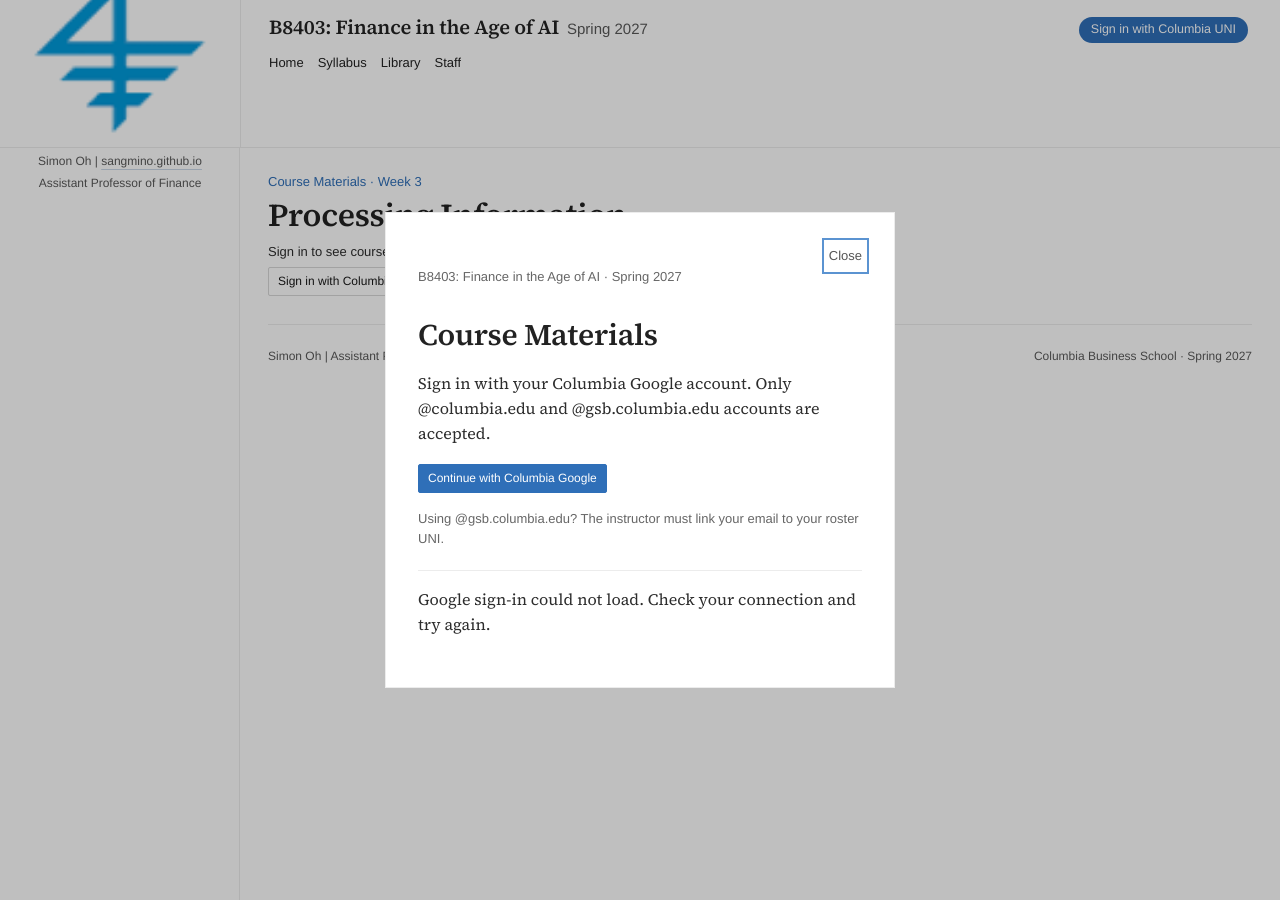
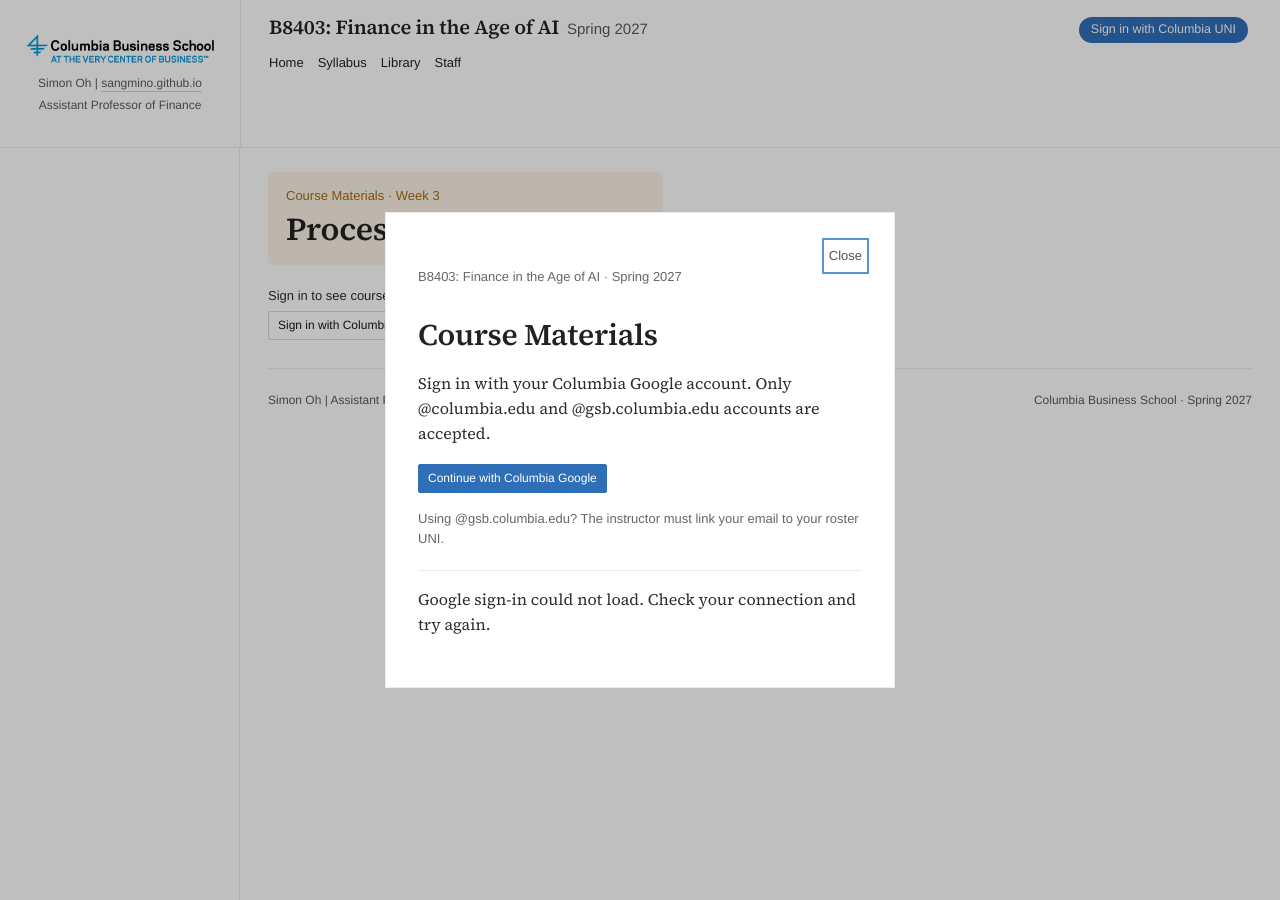
Before and after one commit to ai-finance-cbs/ai-finance-cbs.github.io, a Jekyll site: the page built from materials/week-3.html, in a window 1280 px wide. Built offline with Jekyll 4.4.1, drawn with Linux system fonts in a browser that asks for light colours; a script that is not in the unit is left out.

Commit message:
Week pages: readings with level badges by section; a colour per week
Claude-Session: https://claude.ai/code/session_011QbhiHwAKqFwg98r4t5oEG

```diff
--- a/_includes/materials-nav.html
+++ b/_includes/materials-nav.html
@@ -3,6 +3,6 @@
 {% for s in site.data.library %}{% if s.week < 1 or s.week > 6 %}{% continue %}{% endif %}
 {% if s.week == 0 %}{% assign slug = 'prelude' %}{% elsif s.week == 99 %}{% assign slug = 'coda' %}{% else %}{% assign slug = 'week-' | append: s.week %}{% endif %}
 {% capture u %}/materials/{{ slug }}/{% endcapture %}
-<li><a href="{{ u | relative_url }}"{% if page.url == u %} aria-current="page"{% endif %}>{% if s.week > 0 and s.week < 99 %}<span class="subnav-kicker">Week {{ s.week }}</span>{% endif %}<span class="subnav-label">{{ s.title }}</span></a></li>
+<li class="week-{{ s.week }}"><a href="{{ u | relative_url }}"{% if page.url == u %} aria-current="page"{% endif %}>{% if s.week > 0 and s.week < 99 %}<span class="subnav-kicker">Week {{ s.week }}</span>{% endif %}<span class="subnav-label">{{ s.title }}</span></a></li>
 {% endfor %}</ul></nav>
 {% elsif include.where contains 'subnav-top' %}<div class="subnav subnav-top subnav-empty" aria-hidden="true"></div>{% endif %}
--- a/_includes/week-readings.html
+++ b/_includes/week-readings.html
@@ -1,9 +1,9 @@
 {% if include.week > 0 and include.week < 7 %}
 {% assign library = site.data.library | where: 'week', include.week | first %}
-{% assign wk = site.data.materials | where: 'week', include.week %}{% assign req = wk | where: 'level', 'required' %}{% assign rec = wk | where: 'level', 'recommended' %}{% assign readings = req | concat: rec %}
+{% assign wk = site.data.materials | where: 'week', include.week %}
 <template data-week-readings><section class="week-block" id="required-readings" data-reading-block>
 <h2>Readings</h2>
-<p><a href="{{ '/library/' | append: library.slug | append: '/' | relative_url }}">Readings in the Library</a></p>
-{% if readings.size == 0 %}<p class="upcoming-meta">Readings have not been posted.</p>{% endif %}
-<ul class="upcoming-readings">{% for item in readings %}<li>{% if item.url %}<a href="{{ item.url | escape }}">{{ item.title | escape }}</a>{% else %}{{ item.title | escape }}{% endif %}<span class="upcoming-meta">{{ item.author | escape }}{% if item.year %} ({{ item.year }}){% endif %}{% if item.length %} · {{ item.length | escape }}{% endif %}</span></li>{% endfor %}</ul>
+<p><a href="{{ '/library/' | append: library.slug | append: '/' | relative_url }}">Open in the Library</a></p>
+{% if wk.size == 0 %}<p class="upcoming-meta">Readings have not been posted.</p>{% endif %}
+{% for topic in library.topics %}{% assign items = wk | where: 'topic', topic %}{% if items.size > 0 %}<h3 class="week-reading-topic">{{ topic }}</h3><ul class="material-list week-material-list">{% assign req = items | where: 'level', 'required' %}{% assign rec = items | where: 'level', 'recommended' %}{% assign opt = items | where: 'level', 'optional' | sort_natural: 'year' %}{% for m in req %}{% include material-item.html m=m %}{% endfor %}{% for m in rec %}{% include material-item.html m=m %}{% endfor %}{% for m in opt %}{% include material-item.html m=m %}{% endfor %}</ul>{% endif %}{% endfor %}
 </section></template>{% endif %}
--- a/_layouts/default.html
+++ b/_layouts/default.html
@@ -14,7 +14,7 @@
   <script src="{{ '/assets/materials-config.js' | relative_url }}" defer></script>
   <script type="module" src="{{ '/assets/materials/app.js' | relative_url }}"></script>
 </head>
-<body{% if page.url contains '/library/' or page.url contains '/syllabus/' or page.url contains '/materials/' %} class="in-library"{% endif %}>
+<body class="{% if page.url contains '/library/' or page.url contains '/syllabus/' or page.url contains '/materials/' %}in-library{% endif %}{% if page.material_week %} week-tint week-{{ page.material_week }}{% endif %}">
   <a class="skip-link" href="#main">Skip to content</a>
   {% include sidebar.html %}
   <main id="main" tabindex="-1">
--- a/assets/site.css
+++ b/assets/site.css
@@ -906,3 +906,23 @@ body.full-tools .content { max-width:none; }
   .submit-item .submission-status { grid-column:1; }
   .submit-item .submission-box { grid-column:1/-1; }
 }
+
+/* ---- 2026-10-01: each Course Materials week has its own colour (shaded title box + sub-menu label) ---- */
+.week-1 { --wk:#2F6FB8; --wk-bg:#EEF4FB; }
+.week-2 { --wk:#2E7D6F; --wk-bg:#EAF5F2; }
+.week-3 { --wk:#A86A12; --wk-bg:#FBF3E6; }
+.week-4 { --wk:#6A4FB3; --wk-bg:#F2EFFA; }
+.week-5 { --wk:#B04A5E; --wk-bg:#FBEEF1; }
+.week-6 { --wk:#4A5A6A; --wk-bg:#EEF1F4; }
+body.week-tint .title-stack { background:var(--wk-bg); border-radius:6px; padding:14px 18px 16px; }
+body.week-tint .content p.kicker { color:var(--wk); }
+nav[aria-label="Course materials sections"] li .subnav-kicker { color:var(--wk); }
+nav[aria-label="Course materials sections"] li a[aria-current="page"] { border-bottom-color:var(--wk); }
+.week-material-list { margin-top:10px; }
+
+.badge-required { white-space:nowrap; width:92px; }
+body.week-tint .title-stack { display:block; }
+nav[aria-label="Course materials sections"] li a[aria-current="page"] .subnav-kicker { color:var(--wk); }
+.class-tools #materials-root h3.week-reading-topic, h3.week-reading-topic { font:500 13px/1.4 "Helvetica Neue",Helvetica,Arial,sans-serif; color:#4b5560; margin:16px 0 6px; }
+.week-material-list { margin-top:0; }
+body.week-tint .title-stack { margin-bottom:14px; }
```
